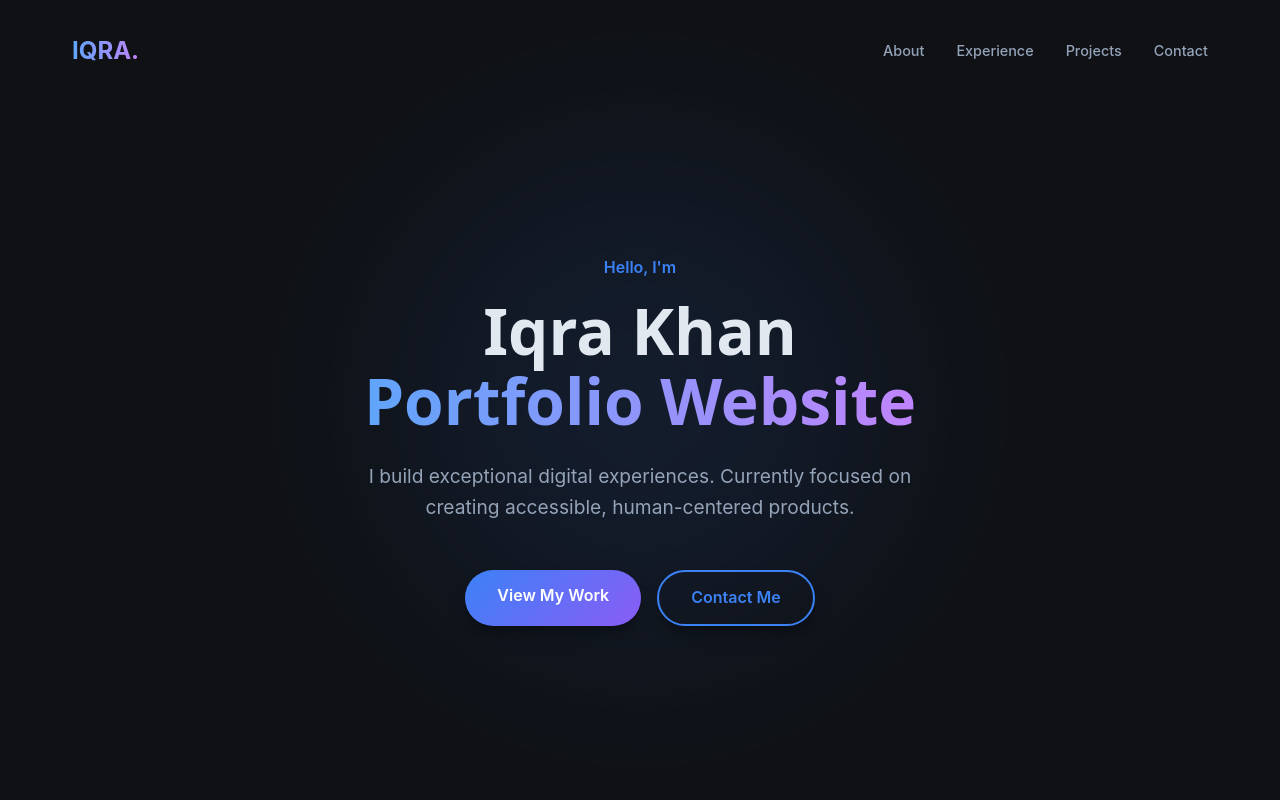
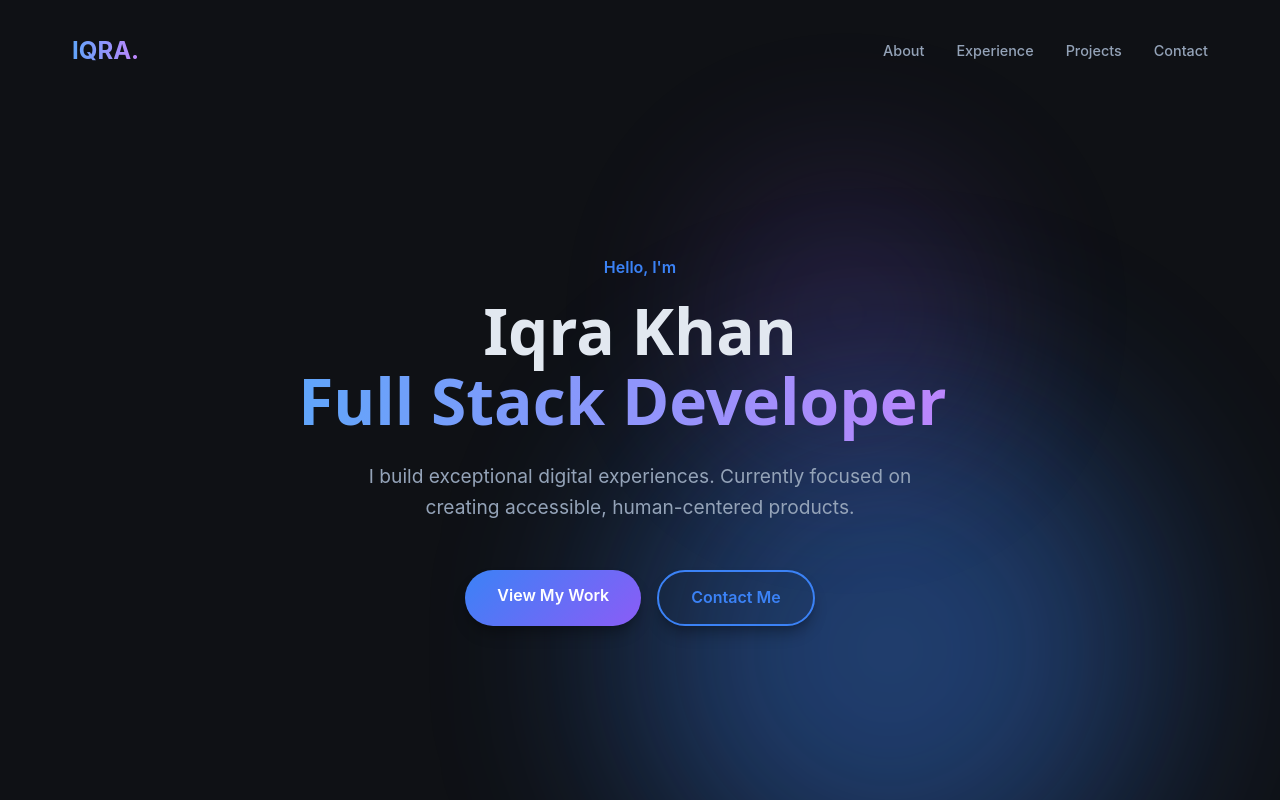
Before and after one commit to iqrakhan-0126/test, a React (Vite) app: page / in a window 1280 px wide. Shown: the top 800 px of the page. Built offline with nearby package versions, Linux system fonts and the light colour scheme.

Commit message:
feat: Add typing effect, scroll animations, and premium UI enhancements

```diff
--- a/src/index.css
+++ b/src/index.css
@@ -36,7 +36,12 @@ body {
   overflow-x: hidden;
 }
 
-h1, h2, h3, h4, h5, h6 {
+h1,
+h2,
+h3,
+h4,
+h5,
+h6 {
   font-family: var(--font-heading);
   font-weight: 700;
   line-height: 1.2;
@@ -106,10 +111,94 @@ button {
 
 /* Animations */
 @keyframes fadeIn {
-  from { opacity: 0; transform: translateY(20px); }
-  to { opacity: 1; transform: translateY(0); }
+  from {
+    opacity: 0;
+    transform: translateY(20px);
+  }
+
+  to {
+    opacity: 1;
+    transform: translateY(0);
+  }
 }
 
 .fade-in {
   animation: fadeIn 0.8s ease forwards;
 }
+
+@keyframes float {
+  0% {
+    transform: translate(0, 0);
+  }
+
+  50% {
+    transform: translate(-20px, 20px);
+  }
+
+  100% {
+    transform: translate(0, 0);
+  }
+}
+
+.animate-float {
+  animation: float 6s ease-in-out infinite;
+}
+
+@keyframes pulse-glow {
+
+  0%,
+  100% {
+    opacity: 0.5;
+    transform: scale(1);
+  }
+
+  50% {
+    opacity: 0.8;
+    transform: scale(1.05);
+  }
+}
+
+.animate-pulse-glow {
+  animation: pulse-glow 4s ease-in-out infinite;
+}
+
+/* Scroll Reveal */
+.reveal {
+  opacity: 0;
+  transform: translateY(30px);
+  transition: all 0.8s ease;
+}
+
+.reveal.active {
+  opacity: 1;
+  transform: translateY(0);
+}
+
+/* Typing Cursor */
+.typing-cursor::after {
+  content: '|';
+  animation: blink 1s step-end infinite;
+}
+
+@keyframes blink {
+
+  0%,
+  100% {
+    opacity: 1;
+  }
+
+  50% {
+    opacity: 0;
+  }
+}
+
+/* Card Hover Effects */
+.card-hover {
+  transition: all 0.3s ease;
+}
+
+.card-hover:hover {
+  transform: translateY(-5px);
+  box-shadow: 0 20px 25px -5px rgba(0, 0, 0, 0.4), 0 10px 10px -5px rgba(0, 0, 0, 0.2);
+  border-color: var(--color-primary);
+}
--- a/src/sections/Experience.jsx
+++ b/src/sections/Experience.jsx
@@ -1,4 +1,23 @@
+import { useEffect, useRef } from 'react';
+
 const Experience = () => {
+    const sectionRef = useRef(null);
+
+    useEffect(() => {
+        const observer = new IntersectionObserver((entries) => {
+            entries.forEach(entry => {
+                if (entry.isIntersecting) {
+                    entry.target.classList.add('active');
+                }
+            });
+        }, { threshold: 0.1 });
+
+        const cards = sectionRef.current.querySelectorAll('.reveal');
+        cards.forEach(card => observer.observe(card));
+
+        return () => cards.forEach(card => observer.unobserve(card));
+    }, []);
+
     const experiences = [
         {
             role: 'Web Developer',
@@ -15,20 +34,17 @@ const Experience = () => {
     ];
 
     return (
-        <section id="experience" className="section container">
-            <h2 className="text-gradient" style={{ marginBottom: '3rem' }}>Experience</h2>
+        <section id="experience" className="section container" ref={sectionRef}>
+            <h2 className="text-gradient reveal" style={{ marginBottom: '3rem' }}>Experience</h2>
             <div style={{ display: 'flex', flexDirection: 'column', gap: '2rem' }}>
                 {experiences.map((exp, index) => (
-                    <div key={index} style={{
+                    <div key={index} className="reveal card-hover" style={{
                         background: 'var(--color-bg-secondary)',
                         padding: '2rem',
                         borderRadius: '1rem',
                         borderLeft: '4px solid var(--color-primary)',
-                        transition: 'transform 0.3s ease'
-                    }}
-                        onMouseEnter={(e) => e.currentTarget.style.transform = 'translateX(10px)'}
-                        onMouseLeave={(e) => e.currentTarget.style.transform = 'translateX(0)'}
-                    >
+                        cursor: 'default'
+                    }}>
                         <h3 style={{ fontSize: '1.5rem', marginBottom: '0.5rem' }}>{exp.role}</h3>
                         <div style={{ display: 'flex', justifyContent: 'space-between', marginBottom: '1rem', color: 'var(--color-primary)' }}>
                             <span>{exp.company}</span>
--- a/src/sections/Hero.jsx
+++ b/src/sections/Hero.jsx
@@ -1,4 +1,20 @@
+import { useState, useEffect } from 'react';
+
 const Hero = () => {
+    const [text, setText] = useState('');
+    const fullText = "Full Stack Developer";
+    const [index, setIndex] = useState(0);
+
+    useEffect(() => {
+        if (index < fullText.length) {
+            const timeout = setTimeout(() => {
+                setText(prev => prev + fullText.charAt(index));
+                setIndex(prev => prev + 1);
+            }, 100);
+            return () => clearTimeout(timeout);
+        }
+    }, [index]);
+
     const styles = {
         section: {
             minHeight: '100vh',
@@ -6,7 +22,7 @@ const Hero = () => {
             alignItems: 'center',
             justifyContent: 'center',
             position: 'relative',
-            paddingTop: '80px', // Compensate for fixed navbar
+            paddingTop: '80px',
         },
         content: {
             textAlign: 'center',
@@ -43,17 +59,32 @@ const Hero = () => {
             top: '50%',
             left: '50%',
             transform: 'translate(-50%, -50%)',
+        },
+        blob2: {
+            position: 'absolute',
+            width: '300px',
+            height: '300px',
+            background: 'var(--color-accent)',
+            borderRadius: '50%',
+            filter: 'blur(80px)',
+            opacity: 0.15,
+            zIndex: 1,
+            top: '20%',
+            right: '20%',
+            animationDelay: '1s',
         }
     };
 
     return (
         <section id="hero" style={styles.section} className="container">
-            <div style={styles.blob}></div>
+            <div style={styles.blob} className="animate-pulse-glow"></div>
+            <div style={styles.blob2} className="animate-float"></div>
+
             <div style={styles.content} className="fade-in">
                 <span style={styles.greeting}>Hello, I'm</span>
                 <h1 style={styles.title}>
                     Iqra Khan<br />
-                    <span className="text-gradient">Portfolio Website</span>
+                    <span className="text-gradient typing-cursor">{text}</span>
                 </h1>
                 <p style={styles.description}>
                     I build exceptional digital experiences. Currently focused on creating accessible, human-centered products.
--- a/src/sections/Projects.jsx
+++ b/src/sections/Projects.jsx
@@ -1,4 +1,23 @@
+import { useEffect, useRef } from 'react';
+
 const Projects = () => {
+    const sectionRef = useRef(null);
+
+    useEffect(() => {
+        const observer = new IntersectionObserver((entries) => {
+            entries.forEach(entry => {
+                if (entry.isIntersecting) {
+                    entry.target.classList.add('active');
+                }
+            });
+        }, { threshold: 0.1 });
+
+        const cards = sectionRef.current.querySelectorAll('.reveal');
+        cards.forEach(card => observer.observe(card));
+
+        return () => cards.forEach(card => observer.unobserve(card));
+    }, []);
+
     const projects = [
         {
             title: 'E-Commerce Dashboard',
@@ -18,22 +37,23 @@ const Projects = () => {
     ];
 
     return (
-        <section id="projects" className="section container">
-            <h2 className="text-gradient" style={{ marginBottom: '3rem' }}>Featured Projects</h2>
+        <section id="projects" className="section container" ref={sectionRef}>
+            <h2 className="text-gradient reveal" style={{ marginBottom: '3rem' }}>Featured Projects</h2>
             <div style={{
                 display: 'grid',
                 gridTemplateColumns: 'repeat(auto-fit, minmax(300px, 1fr))',
                 gap: '2rem'
             }}>
                 {projects.map((project, index) => (
-                    <div key={index} style={{
+                    <div key={index} className="reveal card-hover" style={{
                         background: 'var(--color-bg-secondary)',
                         padding: '2rem',
                         borderRadius: '1rem',
                         border: '1px solid rgba(255,255,255,0.05)',
                         display: 'flex',
                         flexDirection: 'column',
-                        justifyContent: 'space-between'
+                        justifyContent: 'space-between',
+                        cursor: 'pointer'
                     }}>
                         <div>
                             <h3 style={{ fontSize: '1.5rem', marginBottom: '1rem' }}>{project.title}</h3>
```
